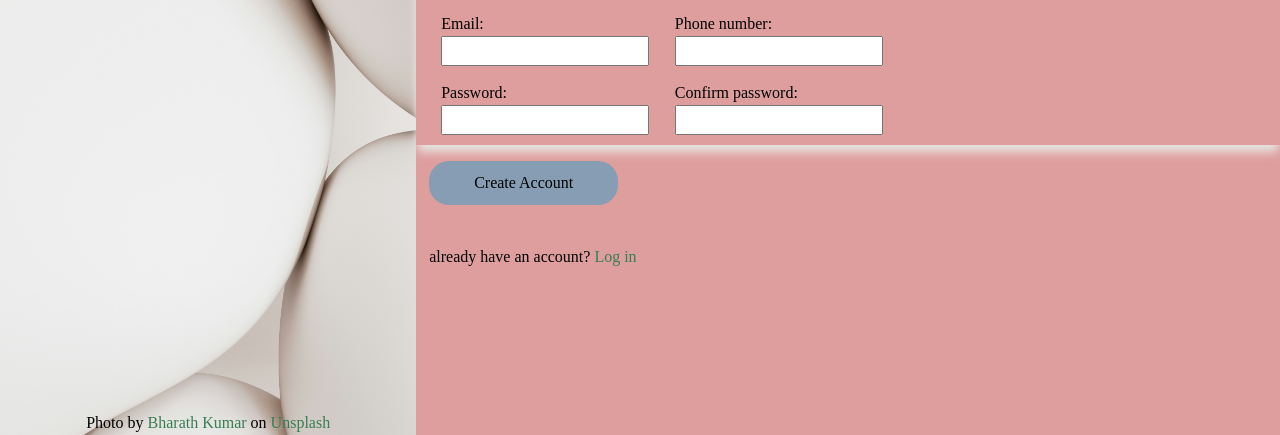
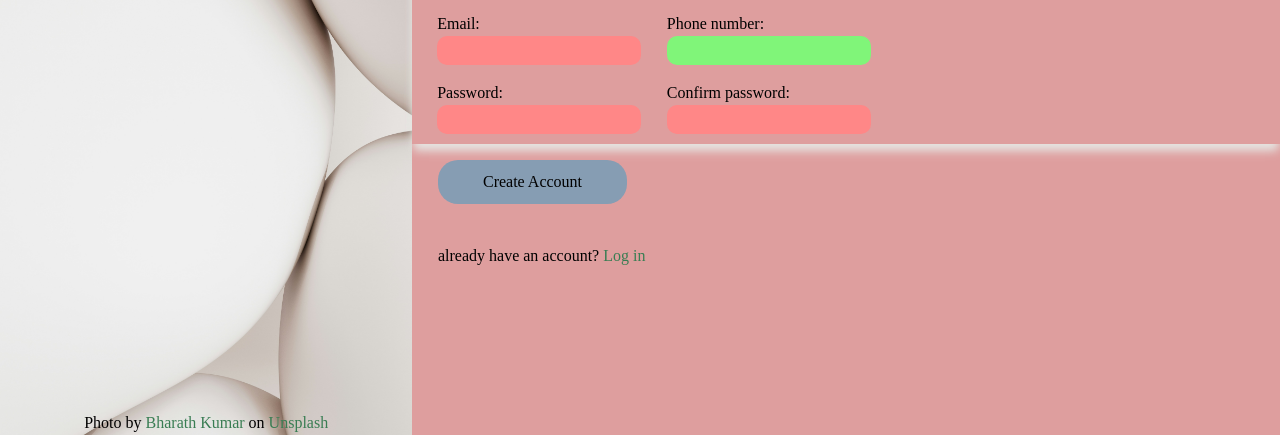
Before and after one commit to creespie/sign-up-form, a plain HTML site: page index.html in a window 1280 px wide. Shown: the part 365-800 px from the top of the page. Drawn offline with Linux system fonts and the light colour scheme.

Commit message:
adjust form styles and effects

```diff
--- a/index.html
+++ b/index.html
@@ -50,11 +50,11 @@
                         <fieldset>
                             <div class="column">
                                 <label for="password">Password:</label>
-                                <input type="password" name="password" id="password">
+                                <input type="password" name="password" id="password" required>
                             </div>
                             <div class="column">
                                 <label for="checkPassword">Confirm password:</label>
-                                <input type="checkPassword" name="checkPassword" id="checkPassword">
+                                <input type="password" name="checkPassword" id="checkpassword" required>
                             </div>
                         </fieldset>
                     </div>
--- a/style.css
+++ b/style.css
@@ -125,7 +125,7 @@ fieldset{
 }
 
 legend, .disclaimer{
-    margin-left: 1vw;
+    margin-left: 2vw;
 }
 
 button{
@@ -140,11 +140,24 @@ button{
     margin-bottom: 2vh;
 }
 
-
-input::after:invalid{
-    border-color: red;
+input{
+    border: 2px #fff;
+    outline: none;
+    border-radius: 10px;
+    height: 1.8rem;
 }
 
-input:focus{
-    border-color: blue;
+
+input:focus {
+	border: 2px solid rgb(30, 0, 255);
 }
+
+
+input:invalid{
+    background-color: rgb(255, 135, 135);
+    opacity: 1;
+}
+
+input:valid{
+    background-color: #80f579;
+}
```
